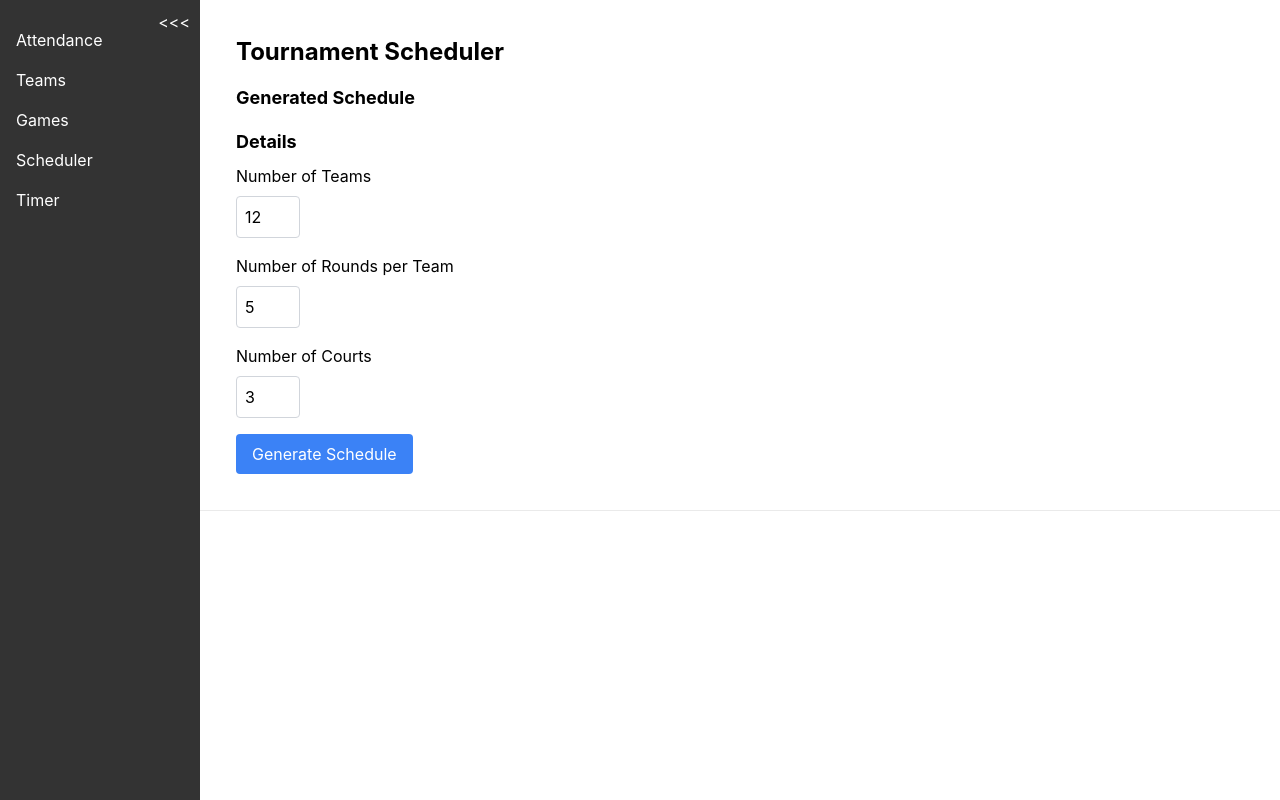
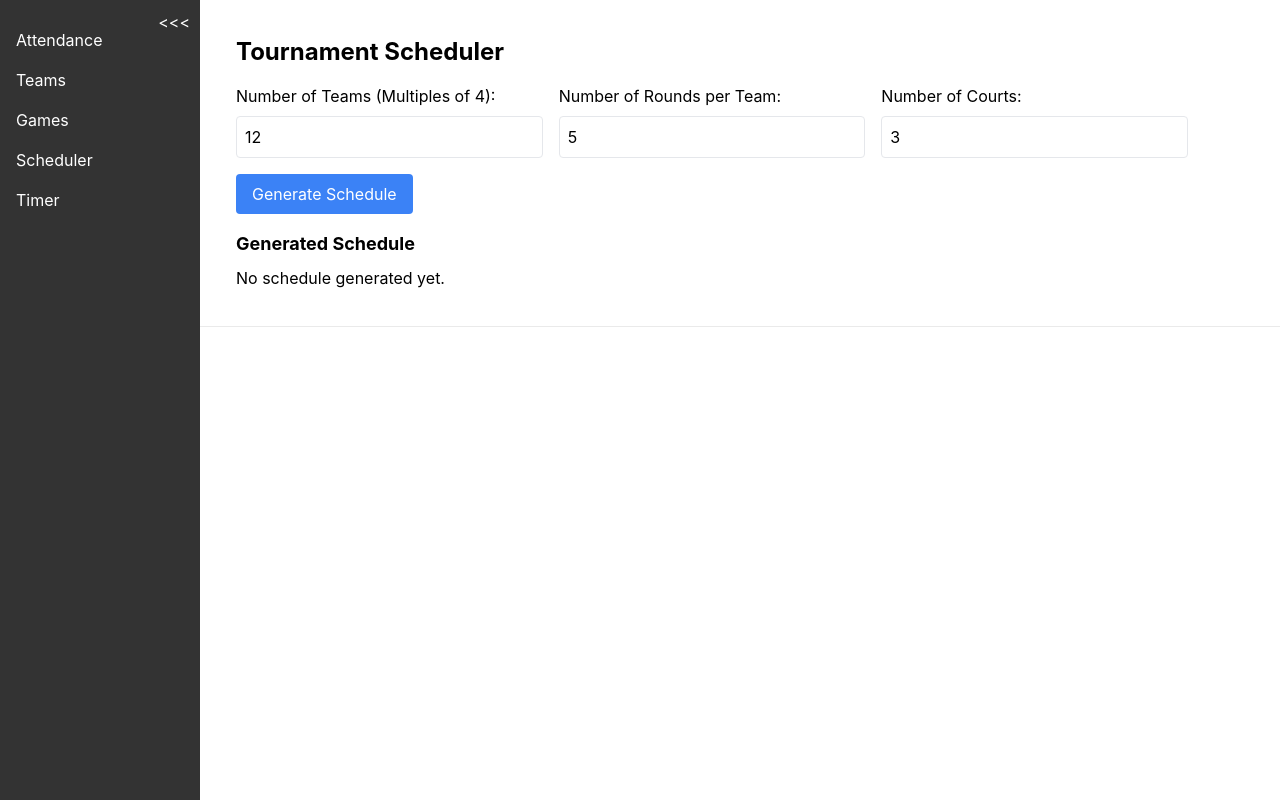
Before and after one commit to jsartin513/open-gym, a Next.js app: page /scheduler in a window 1280 px wide. Built offline with nearby package versions, Linux system fonts and the light colour scheme.

Commit message:
Prettier

```diff
--- a/src/pages/scheduler.js
+++ b/src/pages/scheduler.js
@@ -78,69 +78,66 @@ const SchedulerPage = () => {
       setSchedule(generatedSchedule);
     }
   };
+  const renderSchedule = () => {
+    if (!schedule || schedule.length === 0) {
+        return <p>No schedule generated yet.</p>;
+    }
+
+    return schedule.map((round, roundIndex) => (
+        <div key={roundIndex} className="mb-4">
+          <h3 className="text-lg font-semibold mb-2">Round {roundIndex + 1}</h3>
+          <div className="grid grid-cols-1 md:grid-cols-2 lg:grid-cols-3 gap-4">
+            {round.map((match, matchIndex) => (
+              <div key={matchIndex} className="border rounded p-4">
+                  <p>Court {matchIndex+1}</p>
+                <p>
+                  {match.homeTeam} vs {match.awayTeam}
+                </p>
+
+              </div>
+            ))}
+          </div>
+        </div>
+      ));
+  }
+
 
   return (
     <Layout>
       <div className="container mx-auto p-4">
         <h1 className="text-2xl font-bold mb-4">Tournament Scheduler</h1>
 
-        <div className="mb-4">
-          <h2 className="text-lg font-bold mb-2">Generated Schedule</h2>
-          {schedule.map((round, roundIndex) => (
-            <div key={roundIndex} className="mb-4">
-              <h3 className="text-md font-semibold mb-2">
-                Round {roundIndex + 1}
-              </h3>
-              {round.map((match, matchIndex) => (
-                <div key={matchIndex} className="mb-2">
-                  <p>Court: {matchIndex + 1}</p>
-                  <p>Home Team: {match.homeTeam}</p>
-                  <p>Away Team: {match.awayTeam}</p>
-                  <p>Ref: {match.ref}</p>
-                </div>
-              ))}
-            </div>
-          ))}
+        {/* Input Controls */}
+        <div className="grid grid-cols-1 md:grid-cols-3 gap-4 mb-4"> {/* Grid layout for better organization */}
+          <div>
+            <label htmlFor="numTeams" className="block mb-2">Number of Teams (Multiples of 4):</label>
+            <input type="number" id="numTeams" value={numTeams} onChange={handleNumTeamsChange} className="border rounded p-2 w-full" />
+          </div>
+          <div>
+            <label htmlFor="numRounds" className="block mb-2">Number of Rounds per Team:</label>
+            <input type="number" id="numRounds" value={numRounds} onChange={handleNumRoundsChange} className="border rounded p-2 w-full" />
+          </div>
+          <div>
+            <label htmlFor="numCourts" className="block mb-2">Number of Courts:</label>
+            <input type="number" id="numCourts" value={numCourts} onChange={handleNumCourtsChange} className="border rounded p-2 w-full" />
+          </div>
         </div>
-        <div className="mb-4">
-            <h2 className="text-lg font-bold mb-2">Details</h2>
-          <label className="block mb-2">Number of Teams</label>
-          <input
-            type="number"
-            value={numTeams}
-            onChange={handleNumTeamsChange}
-            className="w-16 p-2 border border-gray-300 rounded"
-          />
-        </div>
-        <div className="mb-4">
-          <label className="block mb-2">Number of Rounds per Team</label>
-          <input
-            type="number"
-            value={numRounds}
-            onChange={handleNumRoundsChange}
-            className="w-16 p-2 border border-gray-300 rounded"
-          />
-        </div>
-        <div className="mb-4">
-          <label className="block mb-2">Number of Courts</label>
-          <input
-            type="number"
-            value={numCourts}
-            onChange={handleNumCourtsChange}
-            className="w-16 p-2 border border-gray-300 rounded"
-          />
-        </div>
-        <button
-          className="bg-blue-500 text-white px-4 py-2 rounded hover:bg-blue-700"
-          onClick={() => generateSchedule()}
-        >
+
+        <button onClick={generateSchedule} className="bg-blue-500 text-white px-4 py-2 rounded hover:bg-blue-700 mb-4">
           Generate Schedule
         </button>
 
         {error && <div className="text-red-500 mb-4">{error}</div>}
+
+        {/* Schedule Display */}
+        <div>
+            <h2 className="text-lg font-bold mb-2">Generated Schedule</h2>
+          {renderSchedule()}
         </div>
 
+      </div>
     </Layout>
   );
 };
+
 export default SchedulerPage;
```
